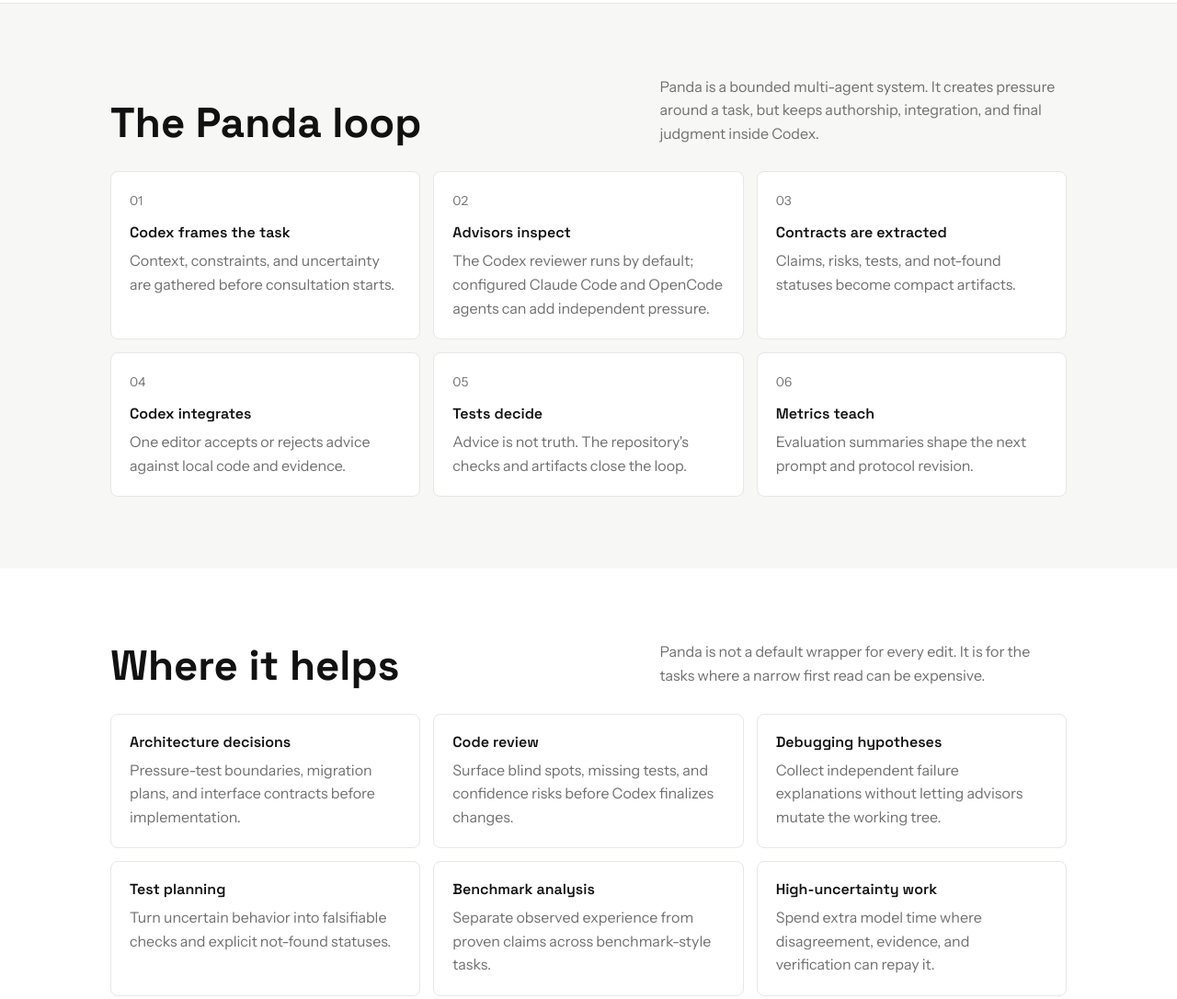
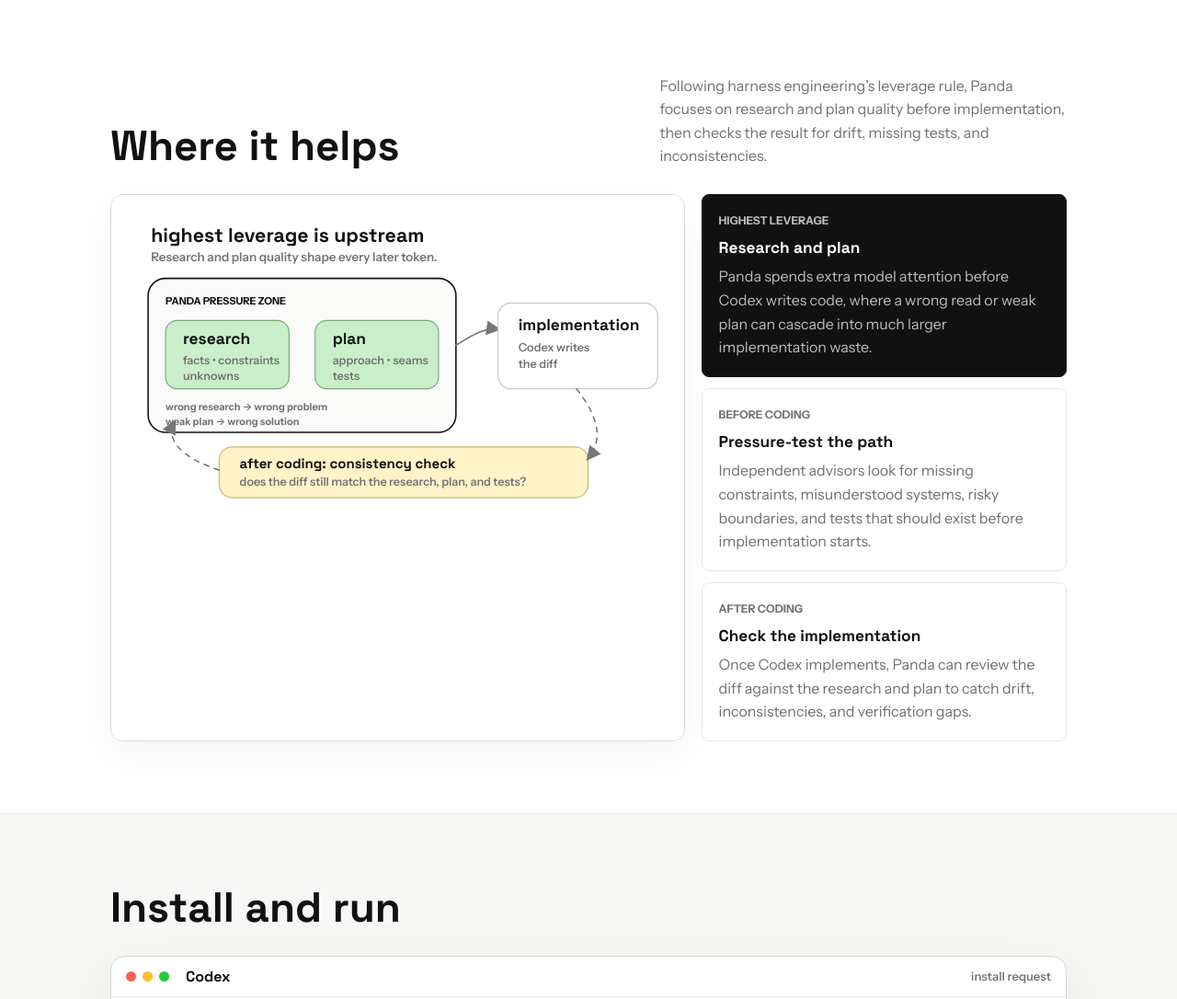
Before and after one commit to igcodinap/panda, an Astro site in the folder site/: page / in a window 1280 px wide. Shown: the part 1330-2416 px from the top of the page at 92% size. Built offline with nearby package versions, Linux system fonts and the light colour scheme; Astro itself is replaced by a stand-in of ours.

Commit message:
Refocus where it helps section

```diff
--- a/site/src/pages/index.astro
+++ b/site/src/pages/index.astro
@@ -113,7 +113,6 @@
             <span class="brand-word">panda</span>
           </a>
           <nav class="nav" aria-label="Primary navigation">
-            <a href="#workflow">Workflow</a>
             <a href="#usage">Usage</a>
             <a href="#research">Research</a>
             <a href="#evaluation">Evaluation</a>
@@ -213,82 +212,95 @@
           </div>
         </section>
 
-        <section class="band" id="workflow">
-          <div class="section">
-            <div class="section-header">
-              <h2>The Panda loop</h2>
-              <p class="section-intro">
-                Panda is a bounded multi-agent system. It creates pressure around a task, but keeps authorship,
-                integration, and final judgment inside Codex.
-              </p>
-            </div>
-            <div class="loop" aria-label="Panda workflow">
-              <div class="loop-step">
-                <span>01</span>
-                <strong>Codex frames the task</strong>
-                <p>Context, constraints, and uncertainty are gathered before consultation starts.</p>
-              </div>
-              <div class="loop-step">
-                <span>02</span>
-                <strong>Advisors inspect</strong>
-                <p>The Codex reviewer runs by default; configured Claude Code and OpenCode agents can add independent pressure.</p>
-              </div>
-              <div class="loop-step">
-                <span>03</span>
-                <strong>Contracts are extracted</strong>
-                <p>Claims, risks, tests, and not-found statuses become compact artifacts.</p>
-              </div>
-              <div class="loop-step">
-                <span>04</span>
-                <strong>Codex integrates</strong>
-                <p>One editor accepts or rejects advice against local code and evidence.</p>
-              </div>
-              <div class="loop-step">
-                <span>05</span>
-                <strong>Tests decide</strong>
-                <p>Advice is not truth. The repository's checks and artifacts close the loop.</p>
-              </div>
-              <div class="loop-step">
-                <span>06</span>
-                <strong>Metrics teach</strong>
-                <p>Evaluation summaries shape the next prompt and protocol revision.</p>
-              </div>
-            </div>
-          </div>
-        </section>
-
         <section class="section" aria-labelledby="fit-title">
           <div class="section-header">
             <h2 id="fit-title">Where it helps</h2>
             <p class="section-intro">
-              Panda is not a default wrapper for every edit. It is for the tasks where a narrow first read
-              can be expensive.
+              Following harness engineering's leverage rule, Panda focuses on research and plan quality before
+              implementation, then checks the result for drift, missing tests, and inconsistencies.
             </p>
           </div>
-          <div class="pill-grid">
-            <div class="pill">
-              <strong>Architecture decisions</strong>
-              <p>Pressure-test boundaries, migration plans, and interface contracts before implementation.</p>
-            </div>
-            <div class="pill">
-              <strong>Code review</strong>
-              <p>Surface blind spots, missing tests, and confidence risks before Codex finalizes changes.</p>
-            </div>
-            <div class="pill">
-              <strong>Debugging hypotheses</strong>
-              <p>Collect independent failure explanations without letting advisors mutate the working tree.</p>
-            </div>
-            <div class="pill">
-              <strong>Test planning</strong>
-              <p>Turn uncertain behavior into falsifiable checks and explicit not-found statuses.</p>
-            </div>
-            <div class="pill">
-              <strong>Benchmark analysis</strong>
-              <p>Separate observed experience from proven claims across benchmark-style tasks.</p>
-            </div>
-            <div class="pill">
-              <strong>High-uncertainty work</strong>
-              <p>Spend extra model time where disagreement, evidence, and verification can repay it.</p>
+          <div class="fit-focus">
+            <figure class="leverage-figure">
+              <svg
+                class="leverage-image"
+                viewBox="0 0 760 420"
+                role="img"
+                aria-labelledby="leverage-title leverage-desc"
+              >
+                <title id="leverage-title">Panda focuses review pressure where coding agents have the most leverage</title>
+                <desc id="leverage-desc">
+                  A leverage map showing Panda focusing on research and plan quality before Codex implements,
+                  then checking the finished diff against the research, plan, and tests.
+                </desc>
+                <defs>
+                  <marker
+                    id="arrowhead"
+                    markerWidth="10"
+                    markerHeight="10"
+                    refX="8"
+                    refY="5"
+                    orient="auto"
+                    markerUnits="strokeWidth"
+                  >
+                    <path d="M 0 0 L 10 5 L 0 10 z"></path>
+                  </marker>
+                </defs>
+                <text class="diagram-title" x="32" y="42">highest leverage is upstream</text>
+                <text class="diagram-caption" x="32" y="68">Research and plan quality shape every later token.</text>
+
+                <rect class="pressure-shell" x="28" y="92" width="424" height="212" rx="24"></rect>
+                <text class="zone-label" x="52" y="128">Panda pressure zone</text>
+                <rect class="upstream-block" x="52" y="150" width="170" height="94" rx="16"></rect>
+                <text class="block-title" x="76" y="182">research</text>
+                <text class="block-copy" x="76" y="210">facts • constraints</text>
+                <text class="block-copy" x="76" y="232">unknowns</text>
+                <rect class="upstream-block" x="258" y="150" width="170" height="94" rx="16"></rect>
+                <text class="block-title" x="282" y="182">plan</text>
+                <text class="block-copy" x="282" y="210">approach • seams</text>
+                <text class="block-copy" x="282" y="232">tests</text>
+
+                <path class="leverage-arrow" d="M452 184 C480 166 494 160 510 162" marker-end="url(#arrowhead)"></path>
+
+                <rect class="downstream-block" x="510" y="126" width="220" height="118" rx="18"></rect>
+                <text class="block-title" x="538" y="164">implementation</text>
+                <text class="block-copy" x="538" y="193">Codex writes</text>
+                <text class="block-copy" x="538" y="215">the diff</text>
+
+                <rect class="check-block" x="126" y="324" width="508" height="70" rx="18"></rect>
+                <text class="check-title" x="154" y="354">after coding: consistency check</text>
+                <text class="check-copy" x="154" y="378">does the diff still match the research, plan, and tests?</text>
+                <path class="check-arrow" d="M618 244 C656 292 650 320 634 340" marker-end="url(#arrowhead)"></path>
+                <path class="return-arrow" d="M126 356 C72 338 52 314 64 290" marker-end="url(#arrowhead)"></path>
+                <text class="leverage-note" x="52" y="274">wrong research → wrong problem</text>
+                <text class="leverage-note" x="52" y="294">weak plan → wrong solution</text>
+              </svg>
+            </figure>
+            <div class="fit-points">
+              <div class="fit-point fit-point-primary">
+                <span>highest leverage</span>
+                <strong>Research and plan</strong>
+                <p>
+                  Panda spends extra model attention before Codex writes code, where a wrong read or weak plan
+                  can cascade into much larger implementation waste.
+                </p>
+              </div>
+              <div class="fit-point">
+                <span>before coding</span>
+                <strong>Pressure-test the path</strong>
+                <p>
+                  Independent advisors look for missing constraints, misunderstood systems, risky boundaries,
+                  and tests that should exist before implementation starts.
+                </p>
+              </div>
+              <div class="fit-point">
+                <span>after coding</span>
+                <strong>Check the implementation</strong>
+                <p>
+                  Once Codex implements, Panda can review the diff against the research and plan to catch drift,
+                  inconsistencies, and verification gaps.
+                </p>
+              </div>
             </div>
           </div>
         </section>
--- a/site/src/styles/global.css
+++ b/site/src/styles/global.css
@@ -372,21 +372,11 @@
   color: var(--muted);
 }
 
-.loop,
-.pill-grid,
 .usage-grid,
 .source-grid,
 .status-grid {
   display: grid;
   gap: 14px;
-}
-
-.loop {
-  grid-template-columns: repeat(3, minmax(0, 1fr));
-}
-
-.pill-grid {
-  grid-template-columns: repeat(3, minmax(0, 1fr));
 }
 
 .usage-grid,
@@ -399,8 +389,6 @@
   grid-template-columns: 1fr;
 }
 
-.loop-step,
-.pill,
 .source-card,
 .codex-demo,
 .status-panel {
@@ -409,34 +397,186 @@
   background: var(--panel);
 }
 
-.loop-step,
-.pill,
 .source-card,
 .status-panel {
   padding: 20px;
 }
 
-.loop-step span {
-  display: block;
-  margin-bottom: 14px;
-  color: var(--soft);
-  font-size: 0.86rem;
+.status-panel p {
+  margin: 0;
+  color: var(--muted);
 }
 
-.loop-step strong,
-.pill strong {
+.fit-focus {
+  display: grid;
+  grid-template-columns: minmax(0, 1.1fr) minmax(300px, 0.7fr);
+  align-items: stretch;
+  gap: 18px;
+}
+
+.leverage-figure {
+  min-width: 0;
+  margin: 0;
+  overflow-x: auto;
+  overflow-y: hidden;
+  padding: 18px;
+  border: 1px solid var(--line-strong);
+  border-radius: 14px;
+  background: #fff;
+  box-shadow: 0 14px 38px rgba(17, 17, 17, 0.04);
+}
+
+.leverage-image {
+  display: block;
+  width: 100%;
+  min-width: 600px;
+  height: auto;
+}
+
+.leverage-image text {
+  fill: var(--ink);
+  font-family: var(--font-mono);
+  font-size: 17px;
+  font-weight: 560;
+}
+
+.leverage-image .diagram-title,
+.leverage-image .block-title,
+.leverage-image .check-title {
+  font-family: var(--font-display);
+  font-weight: 700;
+}
+
+.leverage-image .diagram-title {
+  font-size: 27px;
+}
+
+.leverage-image .diagram-caption,
+.leverage-image .block-copy,
+.leverage-image .check-copy,
+.leverage-image .leverage-note {
+  fill: var(--muted);
+}
+
+.leverage-image .diagram-caption {
+  font-family: var(--font-body);
+  font-size: 17px;
+}
+
+.leverage-image .zone-label {
+  font-family: var(--font-body);
+  font-size: 14px;
+  font-weight: 720;
+  text-transform: uppercase;
+}
+
+.leverage-image .leverage-note {
+  font-family: var(--font-body);
+  font-size: 14px;
+  font-weight: 640;
+}
+
+.leverage-image .block-title {
+  font-size: 22px;
+}
+
+.leverage-image .block-copy,
+.leverage-image .check-copy {
+  font-family: var(--font-body);
+  font-size: 16px;
+}
+
+.leverage-image .check-title {
+  font-size: 19px;
+}
+
+.pressure-shell {
+  fill: #fbfbfa;
+  stroke: var(--ink);
+  stroke-width: 2;
+}
+
+.upstream-block {
+  fill: #c8efca;
+  stroke: #78a879;
+  stroke-width: 1.5;
+}
+
+.downstream-block {
+  fill: #fff;
+  stroke: #cfcfca;
+  stroke-width: 1.8;
+}
+
+.check-block {
+  fill: #fff3c8;
+  stroke: #c8b86f;
+  stroke-width: 1.5;
+}
+
+.leverage-arrow,
+.check-arrow,
+.return-arrow {
+  fill: none;
+  stroke: #777;
+  stroke-linecap: round;
+  stroke-width: 2;
+  marker-end: url("#arrowhead");
+}
+
+.check-arrow,
+.return-arrow {
+  stroke-dasharray: 7 8;
+}
+
+.leverage-image marker path {
+  fill: #777;
+}
+
+.fit-points {
+  display: grid;
+  gap: 12px;
+}
+
+.fit-point {
+  padding: 18px;
+  border: 1px solid var(--line);
+  border-radius: 8px;
+  background: var(--panel);
+}
+
+.fit-point span {
+  display: block;
+  margin-bottom: 10px;
+  color: var(--soft);
+  font-size: 0.76rem;
+  font-weight: 760;
+  text-transform: uppercase;
+}
+
+.fit-point strong {
   display: block;
   margin-bottom: 8px;
   font-family: var(--font-display);
-  font-weight: 600;
-  line-height: 1.25;
+  font-size: 1.08rem;
+  font-weight: 650;
+  line-height: 1.22;
 }
 
-.loop-step p,
-.pill p,
-.status-panel p {
+.fit-point p {
   margin: 0;
   color: var(--muted);
+}
+
+.fit-point-primary {
+  border-color: var(--ink);
+  background: var(--ink);
+  color: #fff;
+}
+
+.fit-point-primary span,
+.fit-point-primary p {
+  color: rgba(255, 255, 255, 0.72);
 }
 
 .codex-demo {
@@ -1012,6 +1152,7 @@
 
 @media (max-width: 980px) {
   .section-header,
+  .fit-focus,
   .status-grid,
   .usage-grid,
   .source-grid {
@@ -1022,10 +1163,6 @@
     font-size: 2.82rem;
   }
 
-  .loop,
-  .pill-grid {
-    grid-template-columns: repeat(2, minmax(0, 1fr));
-  }
 }
 
 @media (max-width: 720px) {
@@ -1091,8 +1228,6 @@
     font-size: 1rem;
   }
 
-  .loop,
-  .pill-grid,
   .thesis-strip {
     grid-template-columns: 1fr;
   }
```
